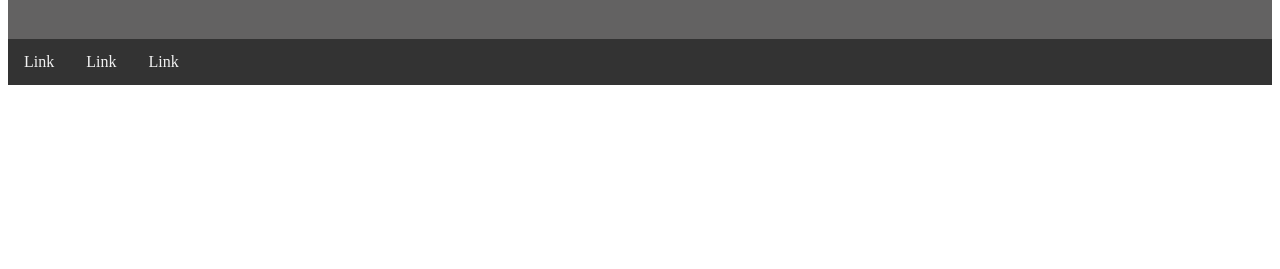
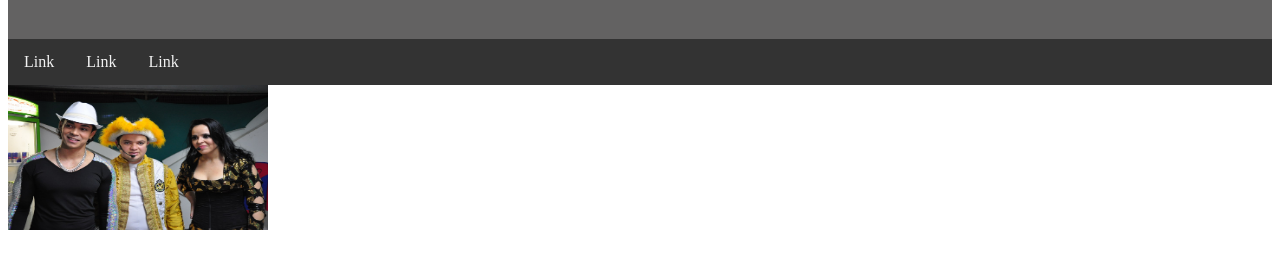
Before and after one commit to MarceloAugustoRamos/MarceloAugustoRamos.github.io, a plain HTML site: page Desafio 1.html in a window 1280 px wide. Shown: the part 89-358 px from the top of the page. Drawn offline with Linux system fonts and the light colour scheme.

Commit message:
Update Desafio 1.html

```diff
--- a/Desafio 1.html
+++ b/Desafio 1.html
@@ -40,5 +40,9 @@
         <a href="#">Link</a>
         <a href="#">Link</a>
       </div>
+    <div id="imagem">
+        <img src="Djavu.jpg" alt="DJavu" width="260" height="145">
+    </div>
+
 </body>
 </html>
```
